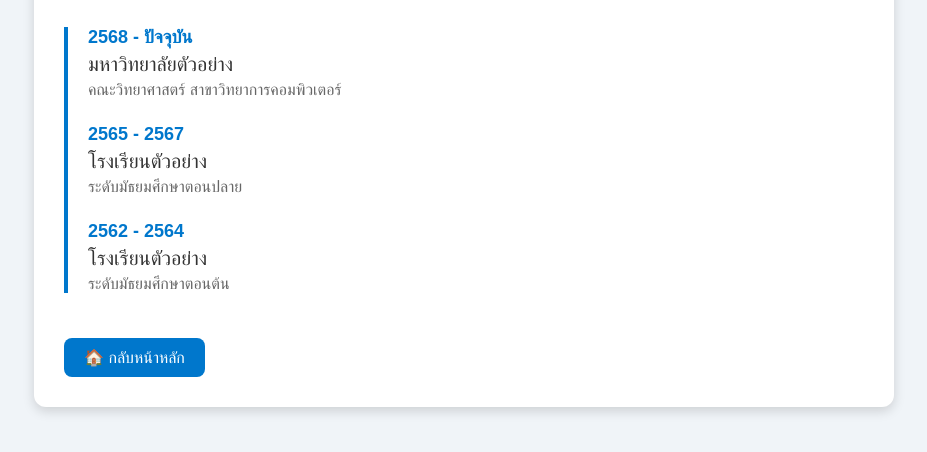
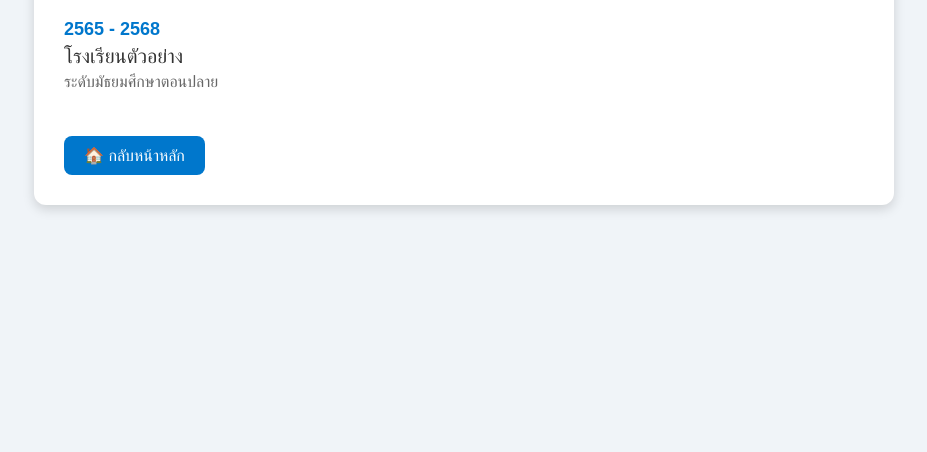
Before and after one commit to wa-14666/portfolio1, a plain HTML site: page education.html in a window 1280 px wide. Shown: the part 142-594 px from the top of the page, without its empty margins (176-1103 px from the left). Drawn offline with Linux system fonts and the light colour scheme.

Commit message:
Update education.html

```diff
--- a/education.html
+++ b/education.html
@@ -73,30 +73,12 @@ h1{
 <div class="container">
     <h1>🎓 ประวัติการศึกษา</h1>
 
-    <div class="timeline">
 
         <div class="item">
-            <div class="year">2568 - ปัจจุบัน</div>
-            <div class="school">มหาวิทยาลัยตัวอย่าง</div>
-            <div class="detail">
-                คณะวิทยาศาสตร์ สาขาวิทยาการคอมพิวเตอร์
-            </div>
-        </div>
-
-        <div class="item">
-            <div class="year">2565 - 2567</div>
+            <div class="year">2565 - 2568</div>
             <div class="school">โรงเรียนตัวอย่าง</div>
             <div class="detail">
                 ระดับมัธยมศึกษาตอนปลาย
-            </div>
-        </div>
-
-        <div class="item">
-            <div class="year">2562 - 2564</div>
-            <div class="school">โรงเรียนตัวอย่าง</div>
-            <div class="detail">
-                ระดับมัธยมศึกษาตอนต้น
-            </div>
         </div>
 
     </div>
```
